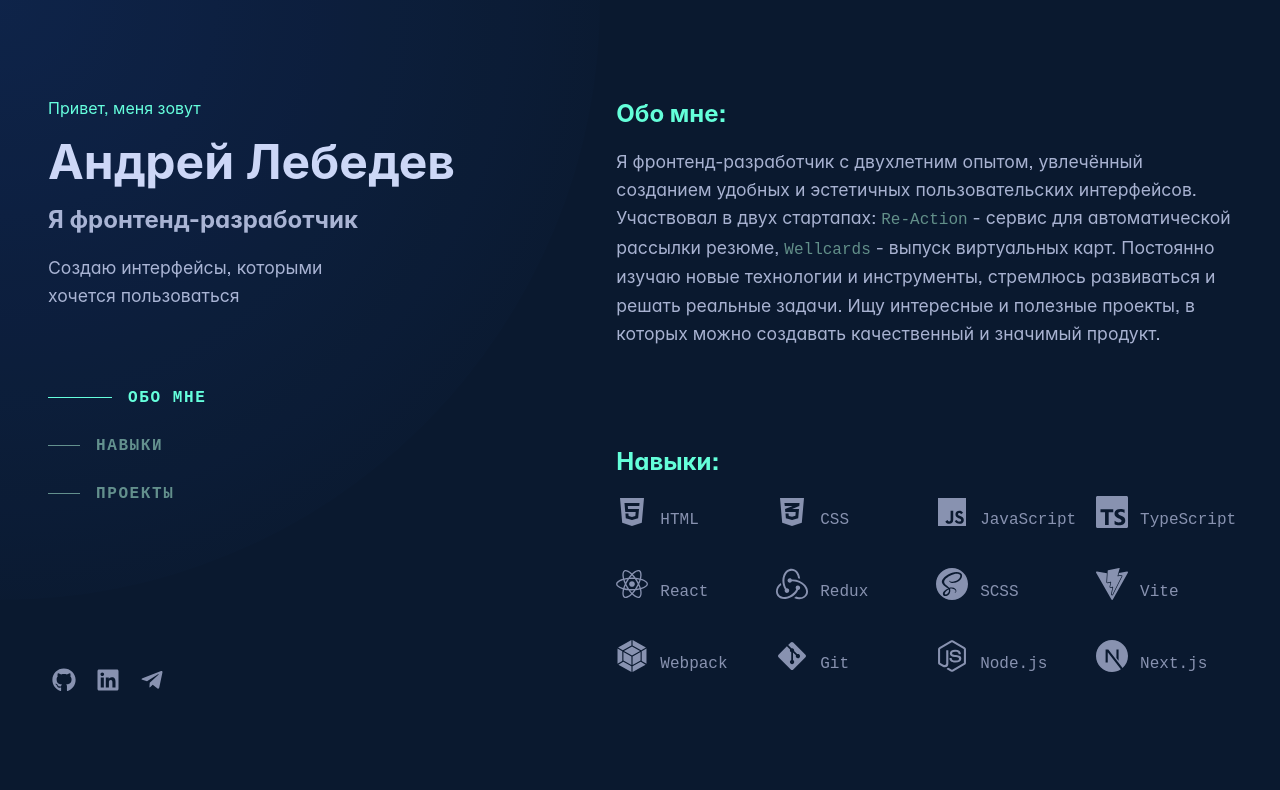
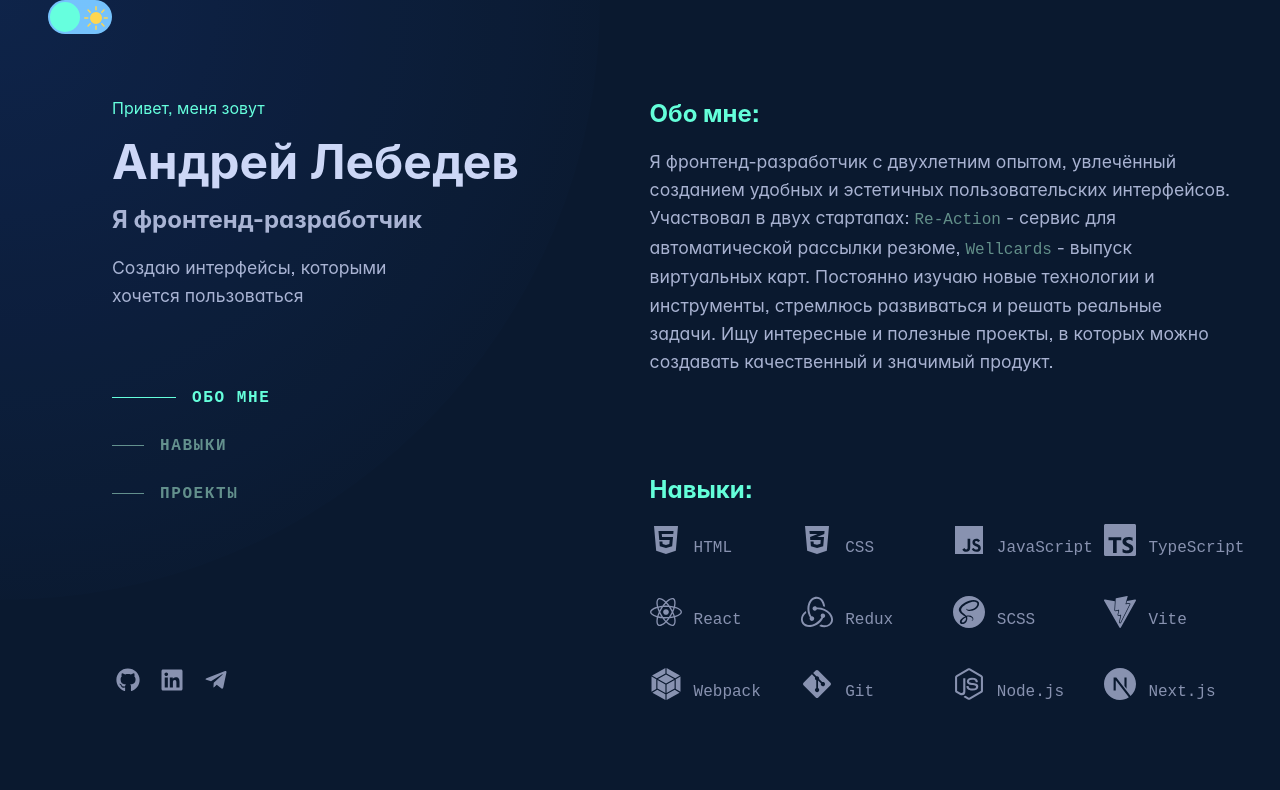
Before and after one commit to alebedev85/personal-site, a React app: page / in a window 1280 px wide. Shown: the top 790 px of the page. Built offline with nearby package versions, Linux system fonts and the light colour scheme; the HTML template or start-up script is replaced by a standard one; a web font is replaced by a local one.

Commit message:
featur: сделал переключатель для темы

```diff
--- a/package.json
+++ b/package.json
@@ -10,15 +10,18 @@
     "preview": "vite preview"
   },
   "dependencies": {
+    "@reduxjs/toolkit": "^2.8.2",
     "react": "^19.1.0",
     "react-dom": "^19.1.0",
     "react-icons": "^5.5.0",
+    "react-redux": "^9.2.0",
     "sass": "^1.89.2"
   },
   "devDependencies": {
     "@eslint/js": "^9.29.0",
     "@types/react": "^19.1.8",
     "@types/react-dom": "^19.1.6",
+    "@types/react-redux": "^7.1.34",
     "@vitejs/plugin-react": "^4.5.2",
     "eslint": "^9.29.0",
     "eslint-plugin-react-hooks": "^5.2.0",
--- a/src/App.tsx
+++ b/src/App.tsx
@@ -1,12 +1,14 @@
 import CursorGlow from "./components/CursorGlow/CursorGlow";
+import Header from "./components/Header/Header";
+import ToggleControls from "./components/ToggleControls/ToggleControls";
 import MainContent from "./components/MainContent/MainContent";
-import Header from "./components/Header/Header";
 
 function App() {
   return (
     <>
       <CursorGlow />
       <div className="layout">
+        <ToggleControls />
         <Header />
         <MainContent />
       </div>
--- /dev/null
+++ b/src/components/ToggleControls/ToggleControls.module.scss
@@ -0,0 +1,4 @@
+.controls{
+  padding: 1rem, 0;
+  display: flex;
+}
--- /dev/null
+++ b/src/components/ToggleControls/ToggleControls.tsx
@@ -0,0 +1,8 @@
+import { ThemeToggle } from '../ui/ThemeToggle/ThemeToggle';
+import styles from './ToggleControls.module.scss'
+
+export default function ToggleControls() {
+  return <div className={styles.controls}>
+    <ThemeToggle />
+  </div>;
+}
--- /dev/null
+++ b/src/components/ui/ThemeToggle/ThemeToggle.module.scss
@@ -0,0 +1,70 @@
+.switch {
+  font-size: 17px;
+  position: relative;
+  display: inline-block;
+  width: 64px;
+  height: 34px;
+}
+
+.input {
+  opacity: 0;
+  width: 0;
+  height: 0;
+}
+
+.slider {
+  position: absolute;
+  cursor: pointer;
+  top: 0;
+  left: 0;
+  right: 0;
+  bottom: 0;
+  background-color: #73C0FC;
+  transition: 0.4s;
+  border-radius: 30px;
+
+  &::before {
+    position: absolute;
+    content: '';
+    height: 30px;
+    width: 30px;
+    border-radius: 20px;
+    left: 2px;
+    bottom: 2px;
+    z-index: 2;
+    background-color: var(--accent);
+    transition: 0.4s;
+  }
+}
+
+.input:checked + .slider {
+  background-color: #183153;
+}
+
+.input:focus + .slider {
+  box-shadow: 0 0 1px #183153;
+}
+
+.input:checked + .slider::before {
+  transform: translateX(30px);
+}
+
+.sun :global(svg) {
+  position: absolute;
+  top: 6px;
+  left: 36px;
+  z-index: 1;
+  width: 24px;
+  height: 24px;
+  fill: #ffd43b;
+}
+
+.moon :global(svg) {
+  position: absolute;
+  top: 5px;
+  left: 5px;
+  z-index: 1;
+  width: 24px;
+  height: 24px;
+  fill: #73C0FC;
+}
--- /dev/null
+++ b/src/components/ui/ThemeToggle/ThemeToggle.tsx
@@ -0,0 +1,28 @@
+import { BsMoonFill, BsSunFill } from "react-icons/bs";
+import { useDispatch, useSelector } from "react-redux";
+import type { RootState } from "../../../store";
+import { toggleTheme } from "../../../store/slices/togglesSlice";
+import styles from "./ThemeToggle.module.scss";
+
+export const ThemeToggle = () => {
+  const theme = useSelector((state: RootState) => state.toggles.theme);
+  const dispatch = useDispatch();
+
+  return (
+    <label className={styles.switch}>
+      <span className={styles.sun}>
+        <BsSunFill />
+      </span>
+      <span className={styles.moon}>
+        <BsMoonFill />
+      </span>
+      <input
+        type="checkbox"
+        className={styles.input}
+        checked={theme === "dark"}
+        onChange={() => dispatch(toggleTheme())}
+      />
+      <span className={styles.slider}></span>
+    </label>
+  );
+};
--- a/src/main.tsx
+++ b/src/main.tsx
@@ -1,10 +1,14 @@
-import { StrictMode } from 'react'
-import { createRoot } from 'react-dom/client'
-import './styles/global.scss';
-import App from './App.tsx'
+import { StrictMode } from "react";
+import { createRoot } from "react-dom/client";
+import { Provider } from "react-redux";
+import App from "./App.tsx";
+import { store } from "./store";
+import "./styles/global.scss";
 
-createRoot(document.getElementById('root')!).render(
+createRoot(document.getElementById("root")!).render(
   <StrictMode>
-    <App />
-  </StrictMode>,
-)
+    <Provider store={store}>
+      <App />
+    </Provider>
+  </StrictMode>
+);
--- /dev/null
+++ b/src/store/index.ts
@@ -0,0 +1,11 @@
+import { configureStore } from '@reduxjs/toolkit';
+import togglesReducer from './slices/togglesSlice.ts';
+
+export const store = configureStore({
+  reducer: {
+    toggles: togglesReducer,
+  },
+});
+
+export type RootState = ReturnType<typeof store.getState>;
+export type AppDispatch = typeof store.dispatch;
--- /dev/null
+++ b/src/store/slices/togglesSlice.ts
@@ -0,0 +1,41 @@
+import { createSlice } from "@reduxjs/toolkit";
+
+type ThemeType = "light" | "dark";
+type LanguageType = "ru" | "en";
+
+type initialStateType = {
+  theme: ThemeType;
+  language: LanguageType;
+};
+
+const initialState: initialStateType = {
+  theme: "light",
+  language: "ru",
+};
+
+const themeSlice = createSlice({
+  name: "toggles",
+  initialState,
+  reducers: {
+    toggleTheme: (state) => {
+      state.theme = state.theme === "light" ? "dark" : "light";
+    },
+    toggleLanguage: (state) => {
+      state.language = state.language === "ru" ? "en" : "ru";
+    },
+    setTheme: (state, action: { payload: ThemeType }) => {
+      state.theme = action.payload;
+    },
+    setLanguage: (state, action: { payload: LanguageType }) => {
+      state.language = action.payload;
+    },
+  },
+});
+
+export default themeSlice.reducer;
+export const {
+  toggleTheme,
+  toggleLanguage,
+  setTheme,
+  setLanguage,
+} = themeSlice.actions;
```
Also changed, not shown: public/assets/images/myTrello.png, 1 other file (tests, documents, lock files or other folders).
